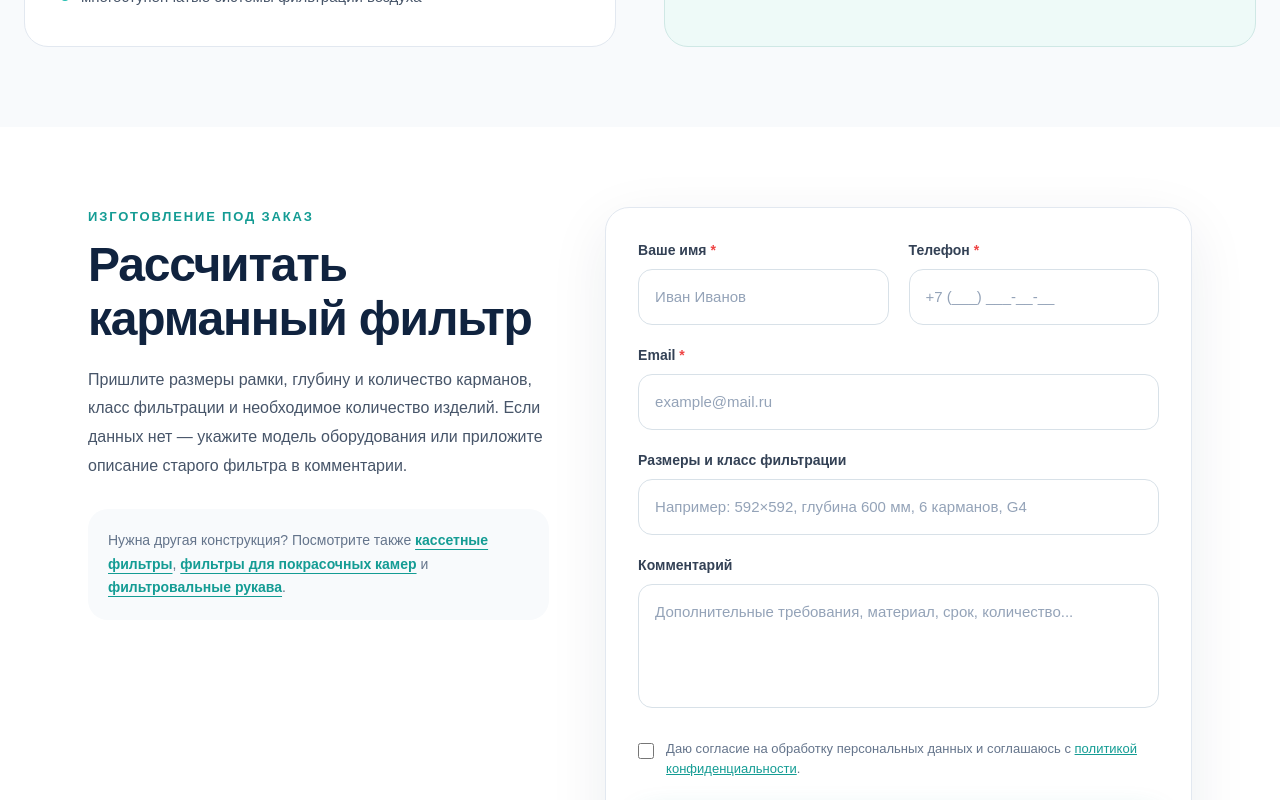
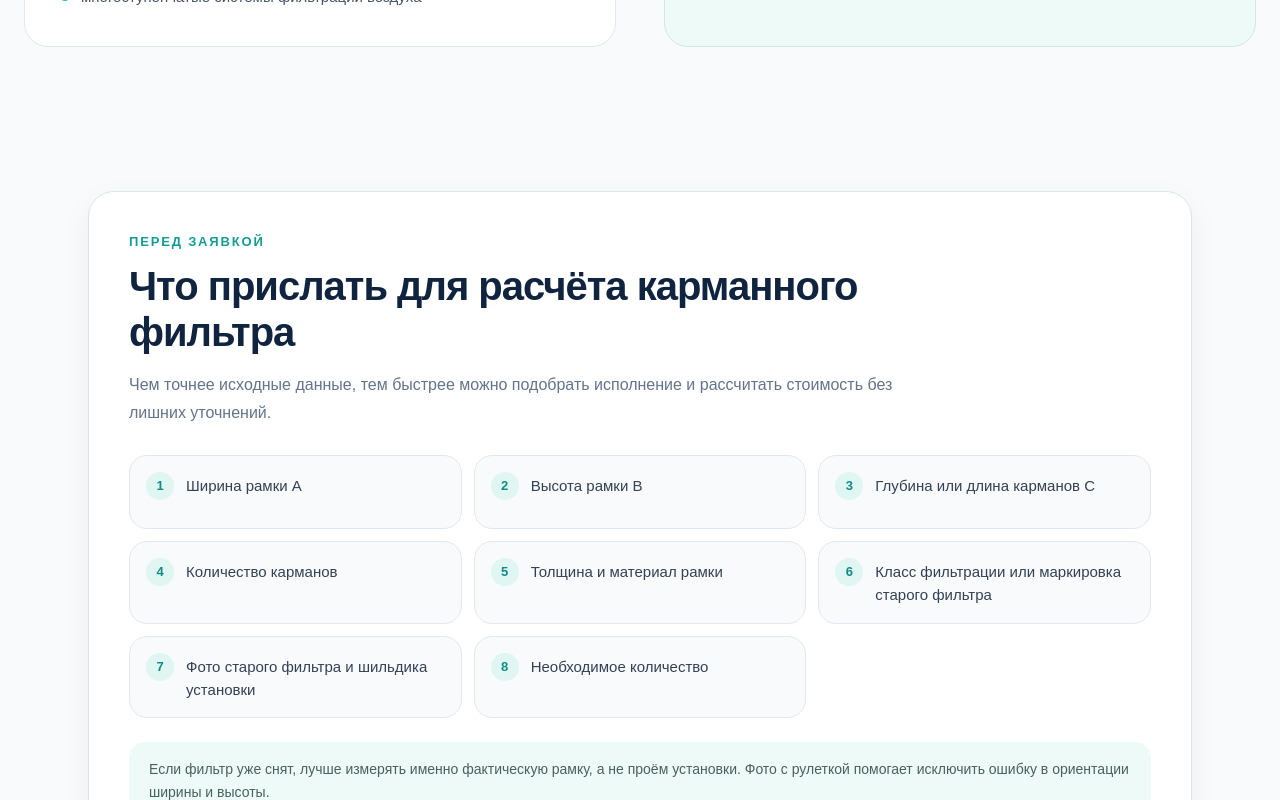
Before and after one commit to karipupkina-ux/filterflow-next, a Next.js app: page /karmannye-filtry in a window 1280 px wide. Shown: the part 3120-3920 px from the top of the page. Built offline with nearby package versions, Linux system fonts and the light colour scheme.

Commit message:
Commercial SEO: add request checklist to product page

```diff
--- a/app/karmannye-filtry/page.tsx
+++ b/app/karmannye-filtry/page.tsx
@@ -5,6 +5,7 @@ import Navigation from "../components/Navigation";
 import ServiceJsonLd from "../components/ServiceJsonLd";
 import SeeAlsoLinks from "../components/SeeAlsoLinks";
 import ProductGuides from "../components/ProductGuides";
+import RequestChecklist from "../components/RequestChecklist";
 import ProductInquiryForm from "../components/ProductInquiryForm";
 import FloatingContacts from "../components/feature/FloatingContacts";
 import { pageMetadata, SITE_URL } from "@/lib/seo-metadata";
@@ -285,6 +286,21 @@ export default function PocketFiltersPage() {
           </div>
         </section>
 
+        <RequestChecklist
+          title="Что прислать для расчёта карманного фильтра"
+          items={[
+            "Ширина рамки A",
+            "Высота рамки B",
+            "Глубина или длина карманов C",
+            "Количество карманов",
+            "Толщина и материал рамки",
+            "Класс фильтрации или маркировка старого фильтра",
+            "Фото старого фильтра и шильдика установки",
+            "Необходимое количество",
+          ]}
+          note="Если фильтр уже снят, лучше измерять именно фактическую рамку, а не проём установки. Фото с рулеткой помогает исключить ошибку в ориентации ширины и высоты."
+        />
+
         <section id="zakaz" className="py-14 md:py-20">
           <div className="mx-auto grid max-w-6xl gap-10 px-5 sm:px-6 lg:grid-cols-[0.88fr_1.12fr] lg:items-start lg:gap-14">
             <div>
```
